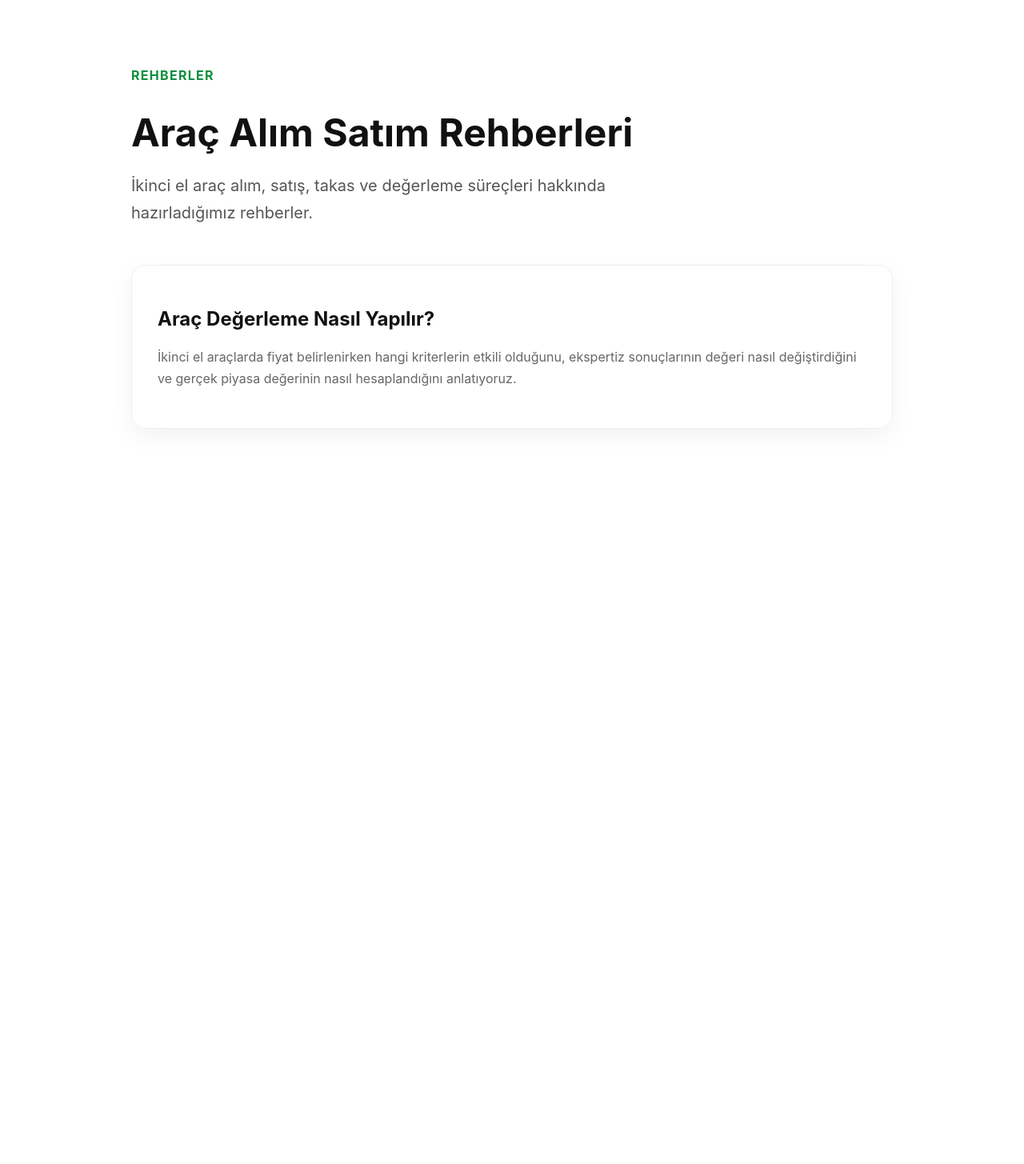
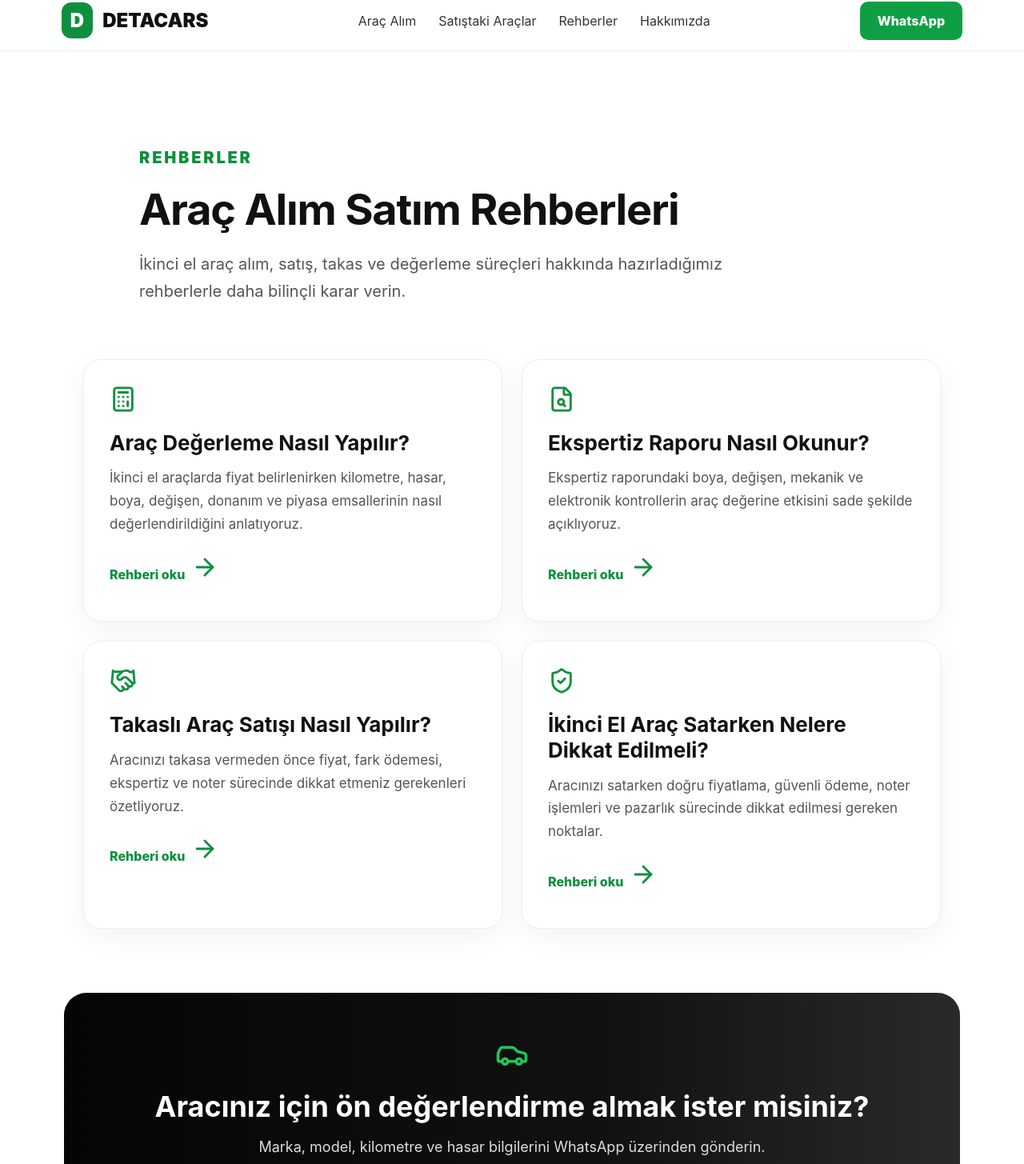
Before and after one commit to alitamirciler/detacars-website, a Next.js app: page /rehberler in a window 1280 px wide. Shown: the part 12-1467 px from the top of the page at 80% size. Before the commit the page ends 800 px from the top, so only its background shows below. Built offline with nearby package versions, Linux system fonts and the light colour scheme.

Commit message:
improve guides page

```diff
--- a/app/globals.css
+++ b/app/globals.css
@@ -167,3 +167,129 @@ nav{display:flex;gap:28px;color:#333}
   .finalCta h2{font-size:32px}
   .finalCta p{font-size:18px;line-height:1.55}
 }
+.guideHero{
+  max-width:980px;
+  margin:0 auto;
+  padding:96px 24px 48px;
+}
+
+.guideHero h1{
+  font-size:54px;
+  line-height:1.05;
+  letter-spacing:-1.2px;
+  margin:14px 0 22px;
+}
+
+.guideHero p{
+  font-size:20px;
+  line-height:1.7;
+  color:#555;
+  max-width:760px;
+}
+
+.guideGrid{
+  max-width:1120px;
+  margin:0 auto;
+  padding:0 24px 80px;
+  display:grid;
+  grid-template-columns:repeat(2,1fr);
+  gap:24px;
+}
+
+.guideCard{
+  border:1px solid #eee;
+  border-radius:22px;
+  padding:32px;
+  background:#fff;
+  box-shadow:0 10px 35px rgba(0,0,0,.05);
+}
+
+.guideCard svg{
+  width:34px;
+  height:34px;
+  color:#0e8f3d;
+  margin-bottom:18px;
+}
+
+.guideCard h2{
+  font-size:26px;
+  line-height:1.22;
+  margin:0 0 14px;
+}
+
+.guideCard p{
+  color:#555;
+  font-size:17px;
+  line-height:1.7;
+  margin:0 0 22px;
+}
+
+.guideCard span{
+  display:inline-flex;
+  align-items:center;
+  gap:8px;
+  font-weight:800;
+  color:#0e8f3d;
+}
+
+.guideCta{
+  max-width:1120px;
+  margin:0 auto 72px;
+  padding:56px 32px;
+  border-radius:28px;
+  background:linear-gradient(90deg,#050505 0%,#111 60%,#2a2a2a 100%);
+  color:#fff;
+  text-align:center;
+}
+
+.guideCta svg{
+  width:42px;
+  height:42px;
+  color:#22c55e;
+  margin-bottom:18px;
+}
+
+.guideCta h2{
+  font-size:36px;
+  margin:0 0 14px;
+}
+
+.guideCta p{
+  max-width:680px;
+  margin:0 auto 28px;
+  color:#ddd;
+  font-size:18px;
+  line-height:1.7;
+}
+
+@media(max-width:900px){
+  .guideHero{
+    padding:64px 28px 36px;
+  }
+
+  .guideHero h1{
+    font-size:38px;
+  }
+
+  .guideHero p{
+    font-size:18px;
+  }
+
+  .guideGrid{
+    grid-template-columns:1fr;
+    padding:0 28px 56px;
+  }
+
+  .guideCard{
+    padding:28px;
+  }
+
+  .guideCta{
+    margin:0 24px 54px;
+    padding:46px 28px;
+  }
+
+  .guideCta h2{
+    font-size:30px;
+  }
+}
--- a/app/rehberler/page.tsx
+++ b/app/rehberler/page.tsx
@@ -1,54 +1,123 @@
+import {
+  ArrowRight,
+  Calculator,
+  Car,
+  FileSearch,
+  Handshake,
+  ShieldCheck,
+} from 'lucide-react';
+
+const guides = [
+  {
+    title: 'Araç Değerleme Nasıl Yapılır?',
+    description:
+      'İkinci el araçlarda fiyat belirlenirken kilometre, hasar, boya, değişen, donanım ve piyasa emsallerinin nasıl değerlendirildiğini anlatıyoruz.',
+    href: '/rehberler/arac-degerleme-nasil-yapilir',
+    icon: Calculator,
+  },
+  {
+    title: 'Ekspertiz Raporu Nasıl Okunur?',
+    description:
+      'Ekspertiz raporundaki boya, değişen, mekanik ve elektronik kontrollerin araç değerine etkisini sade şekilde açıklıyoruz.',
+    href: '#',
+    icon: FileSearch,
+  },
+  {
+    title: 'Takaslı Araç Satışı Nasıl Yapılır?',
+    description:
+      'Aracınızı takasa vermeden önce fiyat, fark ödemesi, ekspertiz ve noter sürecinde dikkat etmeniz gerekenleri özetliyoruz.',
+    href: '#',
+    icon: Handshake,
+  },
+  {
+    title: 'İkinci El Araç Satarken Nelere Dikkat Edilmeli?',
+    description:
+      'Aracınızı satarken doğru fiyatlama, güvenli ödeme, noter işlemleri ve pazarlık sürecinde dikkat edilmesi gereken noktalar.',
+    href: '#',
+    icon: ShieldCheck,
+  },
+];
+
 export default function RehberlerPage() {
   return (
-    <main style={{ maxWidth: '1000px', margin: '0 auto', padding: '80px 24px' }}>
-      <p
-        style={{
-          color: '#0e8f3d',
-          fontWeight: 700,
-          textTransform: 'uppercase',
-          letterSpacing: '0.08em',
-        }}
-      >
-        Rehberler
-      </p>
+    <main>
+      <header className="nav">
+        <a className="brand" href="/">
+          <span className="mark">D</span>
+          <span>DETACARS</span>
+        </a>
 
-      <h1 style={{ fontSize: '48px', marginBottom: '16px' }}>
-        Araç Alım Satım Rehberleri
-      </h1>
+        <nav>
+          <a href="/#arac-alim">Araç Alım</a>
+          <a href="/#satis">Satıştaki Araçlar</a>
+          <a href="/rehberler">Rehberler</a>
+          <a href="/#hakkimizda">Hakkımızda</a>
+        </nav>
 
-      <p
-        style={{
-          fontSize: '20px',
-          color: '#555',
-          maxWidth: '700px',
-          lineHeight: '1.7',
-          marginBottom: '48px',
-        }}
-      >
-        İkinci el araç alım, satış, takas ve değerleme süreçleri hakkında
-        hazırladığımız rehberler.
-      </p>
+        <a
+          className="navCta"
+          href="https://wa.me/905383642991?text=Merhaba%2C%20arac%C4%B1m%20i%C3%A7in%20%C3%B6n%20de%C4%9Ferlendirme%20almak%20istiyorum."
+          target="_blank"
+        >
+          WhatsApp
+        </a>
+      </header>
 
-      <a
-        href="/rehberler/arac-degerleme-nasil-yapilir"
-        style={{
-          display: 'block',
-          border: '1px solid #eee',
-          borderRadius: '18px',
-          padding: '32px',
-          textDecoration: 'none',
-          color: '#111',
-          boxShadow: '0 10px 30px rgba(0,0,0,.05)',
-        }}
-      >
-        <h2>Araç Değerleme Nasıl Yapılır?</h2>
+      <section className="guideHero">
+        <p className="eyebrow dark">Rehberler</p>
+        <h1>Araç Alım Satım Rehberleri</h1>
+        <p>
+          İkinci el araç alım, satış, takas ve değerleme süreçleri hakkında
+          hazırladığımız rehberlerle daha bilinçli karar verin.
+        </p>
+      </section>
 
-        <p style={{ color: '#666', lineHeight: '1.7' }}>
-          İkinci el araçlarda fiyat belirlenirken hangi kriterlerin etkili
-          olduğunu, ekspertiz sonuçlarının değeri nasıl değiştirdiğini ve
-          gerçek piyasa değerinin nasıl hesaplandığını anlatıyoruz.
+      <section className="guideGrid">
+        {guides.map((guide) => {
+          const Icon = guide.icon;
+
+          return (
+            <a className="guideCard" href={guide.href} key={guide.title}>
+              <Icon />
+              <h2>{guide.title}</h2>
+              <p>{guide.description}</p>
+              <span>
+                Rehberi oku <ArrowRight size={18} />
+              </span>
+            </a>
+          );
+        })}
+      </section>
+
+      <section className="guideCta">
+        <Car />
+        <h2>Aracınız için ön değerlendirme almak ister misiniz?</h2>
+        <p>
+          Marka, model, kilometre ve hasar bilgilerini WhatsApp üzerinden
+          gönderin. Aracınızı piyasa verileri doğrultusunda değerlendirelim.
         </p>
-      </a>
+        <a
+          className="primary"
+          href="https://wa.me/905383642991?text=Merhaba%2C%20arac%C4%B1m%20i%C3%A7in%20%C3%B6n%20de%C4%9Ferlendirme%20almak%20istiyorum."
+          target="_blank"
+        >
+          WhatsApp’tan Değerlendir
+        </a>
+      </section>
+
+      <footer className="footer">
+        <strong>DETACARS</strong>
+        <br />
+        Detacars Otomotiv Sanayi ve Ticaret Limited Şirketi
+        <br />
+        0224 211 65 56
+        <br />
+        info@detacars.com.tr
+        <br />
+        Bursa
+        <br />
+        © 2026 Detacars
+      </footer>
     </main>
   );
 }
```
